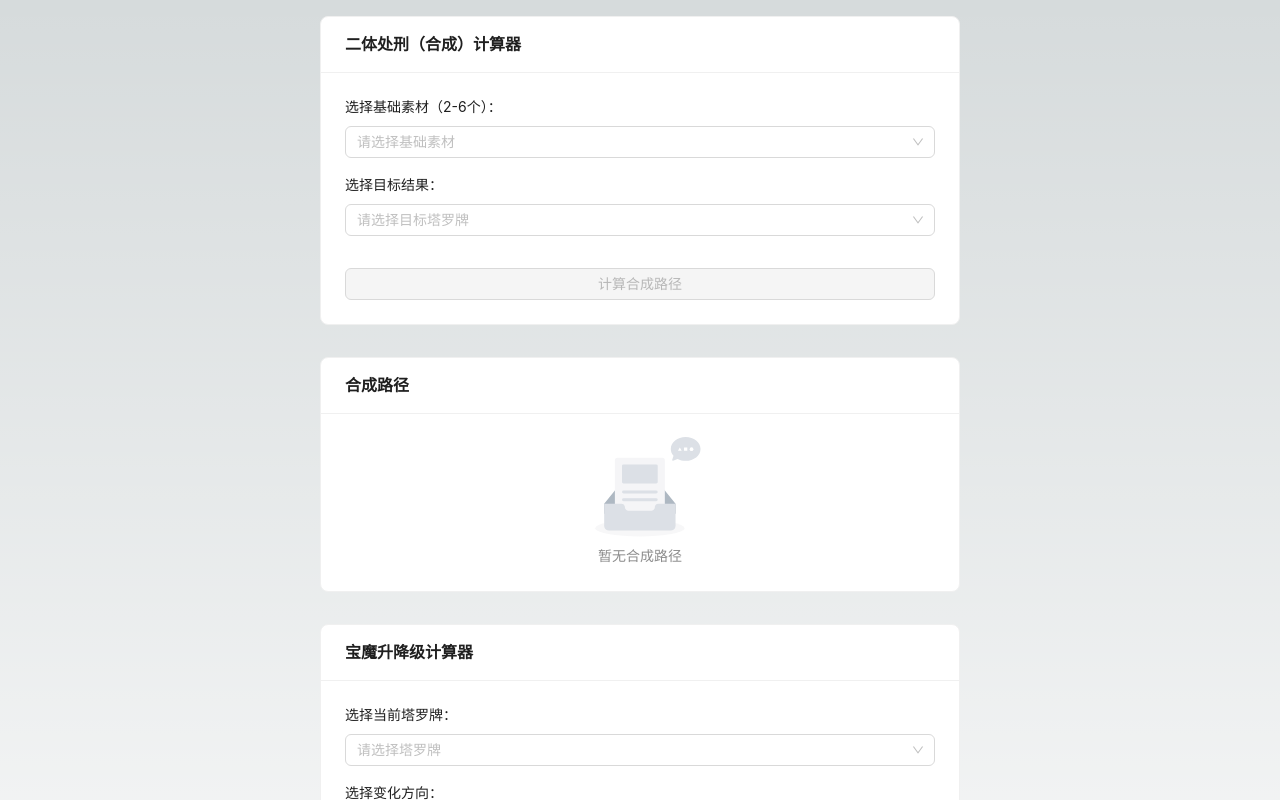
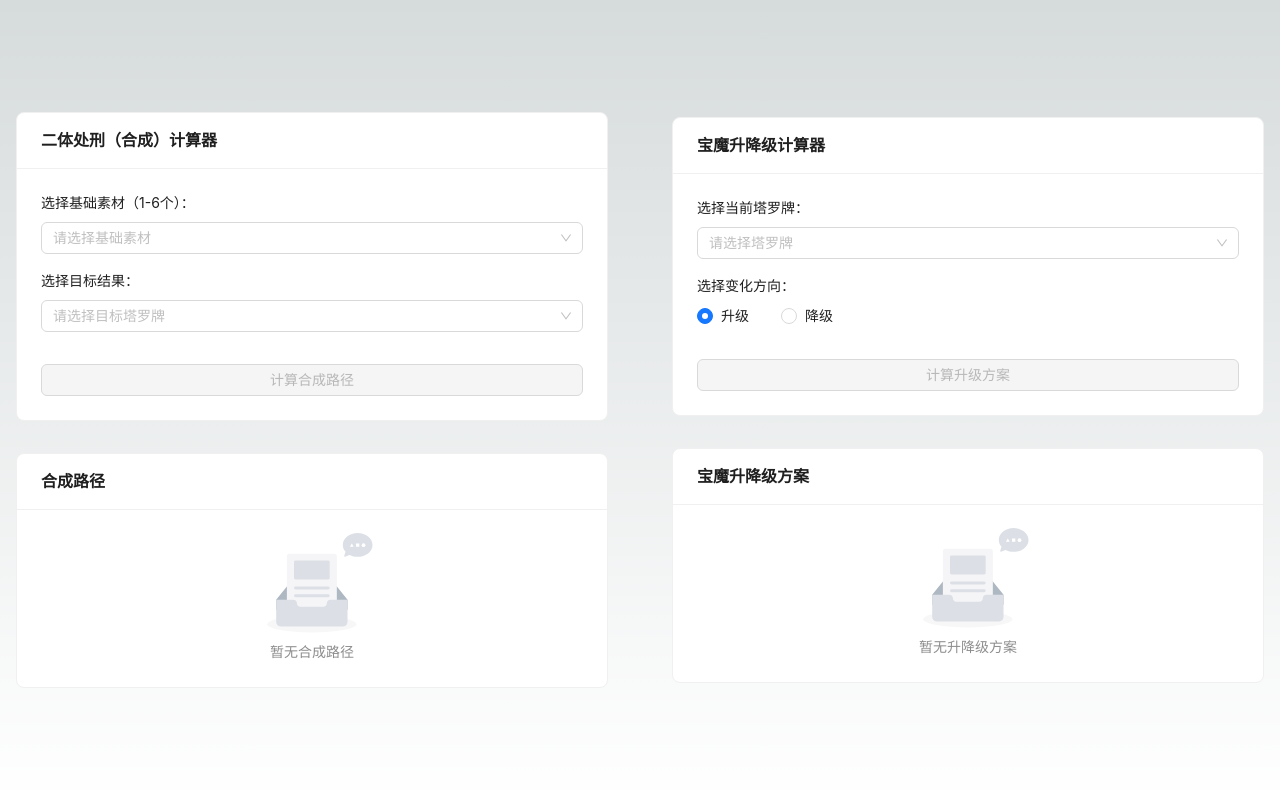
Before and after one commit to 2333Ge/persona-tools, a Next.js app: page / in a window 1280 px wide. Shown: the top 800 px of the page. Built offline with nearby package versions, Linux system fonts and the light colour scheme.

Commit message:
feat:样式优化

```diff
--- a/package.json
+++ b/package.json
@@ -10,9 +10,11 @@
   },
   "dependencies": {
     "antd": "^5.24.6",
+    "classnames": "^2.5.1",
     "next": "14.1.4",
     "react": "^18",
-    "react-dom": "^18"
+    "react-dom": "^18",
+    "tailwind-merge": "^3.2.0"
   },
   "devDependencies": {
     "@types/node": "^20",
--- a/src/app/page.tsx
+++ b/src/app/page.tsx
@@ -1,33 +1,14 @@
 "use client";
 
-import { useState } from "react";
-import { Button, Select, Card, Empty } from "antd";
-import { ARCANA_LIST } from "@/constant/tarot";
-import { findFusionPaths, getArcanaName } from "@/utils/tarot";
-import { FusionPath } from "@/types/tarot";
 import Fusion from "@/components/Fusion";
 import LevelCounter from "@/components/LevelCounter";
 
 export default function Home() {
-  const [selectedMaterials, setSelectedMaterials] = useState<number[]>([]);
-  const [targetType, setTargetType] = useState<number>();
-  const [fusionResults, setFusionResults] = useState<FusionPath[]>([]);
-
-  const isNotChoose =
-    targetType === undefined || selectedMaterials.length === 0;
-
-  const handleConfirm = () => {
-    if (isNotChoose) return;
-
-    const paths = findFusionPaths(selectedMaterials, targetType);
-    setFusionResults(paths);
-  };
-
   return (
     <main className="flex min-h-screen flex-col items-center justify-center">
-      <div className="flex flex-col gap-8 max-w-2xl px-4 w-full py-4">
-        <Fusion />
-        <LevelCounter />
+      <div className="flex flex-col gap-8 lg:flex-row w-full items-center justify-center ">
+        <Fusion className="lg:max-h-screen overflow-y-auto flex-1" />
+        <LevelCounter className="lg:max-h-screen overflow-y-auto flex-1" />
       </div>
     </main>
   );
--- a/src/components/Fusion.tsx
+++ b/src/components/Fusion.tsx
@@ -5,14 +5,18 @@ import { Button, Select, Card, Empty } from "antd";
 import { ARCANA_LIST } from "@/constant/tarot";
 import { findFusionPaths, getArcanaName } from "@/utils/tarot";
 import { FusionPath } from "@/types/tarot";
+import { cn } from "@/utils/style";
 
-export default function Home() {
+type FusionProps = {
+  className?: string;
+};
+
+export default function Fusion({ className }: FusionProps) {
   const [selectedMaterials, setSelectedMaterials] = useState<number[]>([]);
   const [targetType, setTargetType] = useState<number>();
   const [fusionResults, setFusionResults] = useState<FusionPath[]>([]);
 
-  const isNotChoose =
-    targetType === undefined || selectedMaterials.length === 0;
+  const isNotChoose = targetType === undefined || selectedMaterials.length < 1;
 
   const handleConfirm = () => {
     if (isNotChoose) return;
@@ -22,11 +26,16 @@ export default function Home() {
   };
 
   return (
-    <>
+    <div
+      className={cn(
+        "flex flex-col gap-8 max-w-2xl px-4 w-full py-4",
+        className
+      )}
+    >
       <Card title="二体处刑（合成）计算器" className="w-full">
         <div className="flex flex-col gap-4">
           <div className="flex flex-col gap-2">
-            <label>选择基础素材（2-6个）：</label>
+            <label>选择基础素材（1-6个）：</label>
             <Select
               mode="multiple"
               placeholder="请选择基础素材"
@@ -102,6 +111,6 @@ export default function Home() {
           <Empty description="暂无合成路径" />
         )}
       </Card>
-    </>
+    </div>
   );
 }
--- a/src/components/LevelCounter.tsx
+++ b/src/components/LevelCounter.tsx
@@ -6,8 +6,13 @@ import { ARCANA_LIST, SPECIAL_ARCANA_LIST } from "@/constant/tarot";
 import { findLevelCombinations } from "@/utils/level";
 import { LevelResult } from "@/types/tarot";
 import { ColumnsType } from "antd/es/table";
+import { cn } from "@/utils/style";
 
-export default function Home() {
+type LevelProps = {
+  className?: string;
+};
+
+export default function Level({ className }: LevelProps) {
   // 升降级工具的状态
   const [currentArcana, setCurrentArcana] = useState<number>();
   const [isUpgrade, setIsUpgrade] = useState<boolean>(true);
@@ -27,7 +32,7 @@ export default function Home() {
       width: 80,
     },
     {
-      title: "特殊材料",
+      title: "宝魔",
       dataIndex: "specialArcana",
       key: "specialArcana",
       render: (value) =>
@@ -47,7 +52,12 @@ export default function Home() {
   ];
 
   return (
-    <>
+    <div
+      className={cn(
+        "flex flex-col gap-8 max-w-2xl px-4 w-full py-4",
+        className
+      )}
+    >
       <Card title="宝魔升降级计算器" className="w-full">
         <div className="flex flex-col gap-4">
           <div className="flex flex-col gap-2">
@@ -87,7 +97,7 @@ export default function Home() {
         </div>
       </Card>
 
-      <Card title="升降级方案" className="w-full">
+      <Card title="宝魔升降级方案" className="w-full">
         {levelResults.length > 0 ? (
           <Table
             columns={columns}
@@ -100,6 +110,6 @@ export default function Home() {
           <Empty description="暂无升降级方案" />
         )}
       </Card>
-    </>
+    </div>
   );
 }
--- /dev/null
+++ b/src/utils/style.ts
@@ -0,0 +1,6 @@
+import classNames, { ArgumentArray } from "classnames";
+import { twMerge } from "tailwind-merge";
+
+export function cn(...inputs: ArgumentArray) {
+  return twMerge(classNames(inputs));
+}
--- a/src/utils/tarot.ts
+++ b/src/utils/tarot.ts
@@ -42,7 +42,7 @@ export function findFusionPaths(
     usedMaterials: Set<number>
   ): void => {
     // 剪枝条件
-    if (results.length >= 5 || currentSteps.length > 5) return;
+    if (results.length >= 10 || currentSteps.length > 10) return;
 
     // 检查当前路径是否重复
     if (isTriedPath(currentSteps)) return;
```
Also changed, not shown: 2 other files (tests, documents, lock files or other folders).
